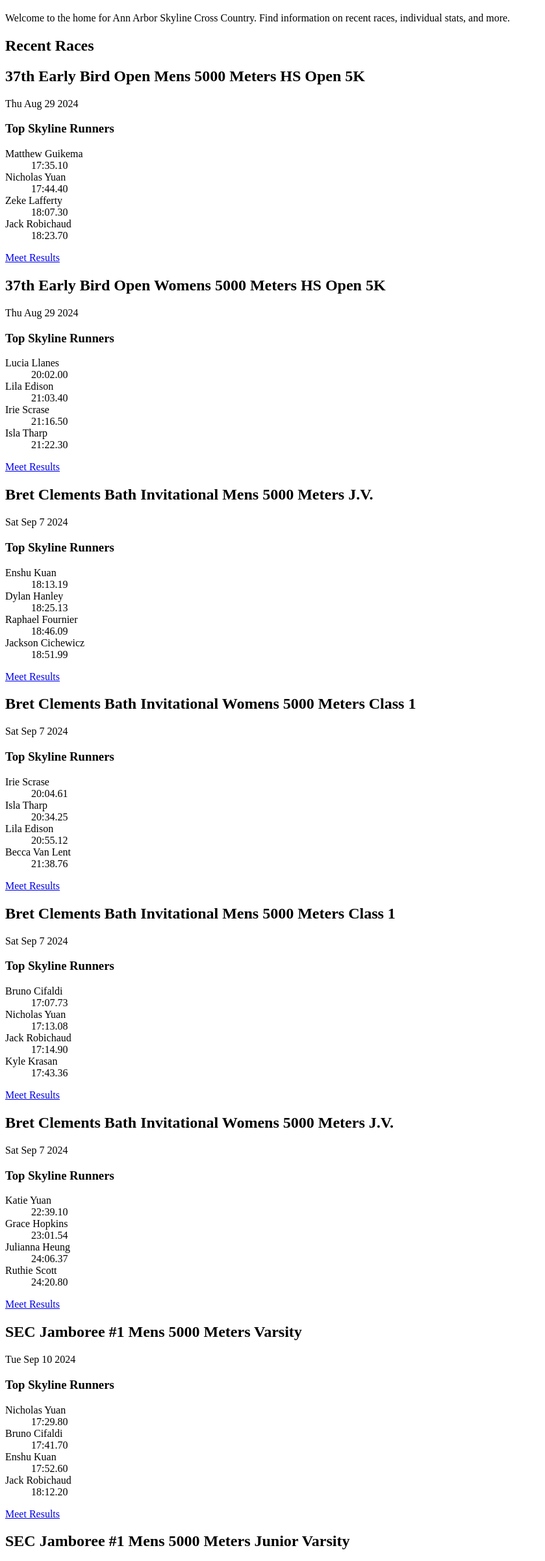
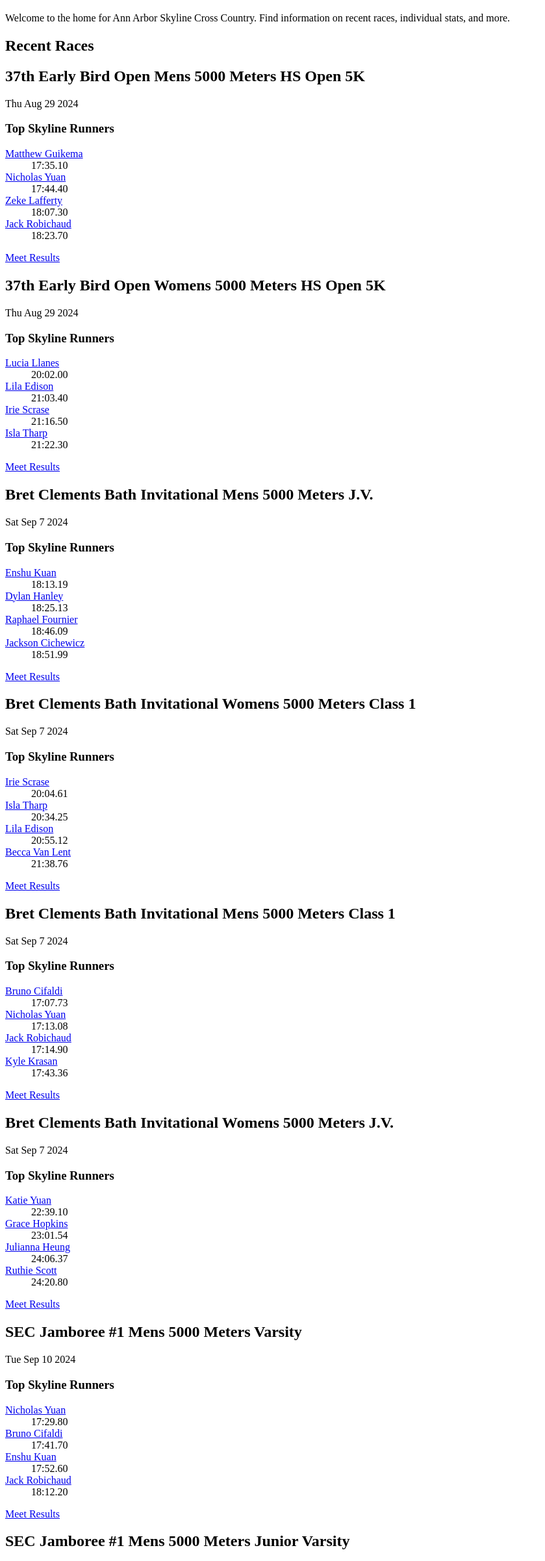
Before and after one commit to aidanvyn/XC_Template, a plain HTML site: page index.html in a window 1280 px wide. Shown: the part 373-2776 px from the top of the page at 65% size, without its empty margins (0-839 px from the left). Drawn offline with Linux system fonts and the light colour scheme.

Commit message:
home page athletes linked

```diff
--- a/index.html
+++ b/index.html
@@ -25,13 +25,13 @@
         <h3>Top Skyline Runners</h3>
         <dl>
 
-            <dt>Matthew Guikema</dt><dd>17:35.10</dd>
+            <dt><a href="../mens_team/Matthew Guikema23349678.html">Matthew Guikema</a></dt><dd>17:35.10</dd>
 
-            <dt>Nicholas Yuan</dt><dd>17:44.40</dd>
+            <dt><a href="../mens_team/Nicholas Yuan21615273.html">Nicholas Yuan</a></dt><dd>17:44.40</dd>
 
-            <dt>Zeke Lafferty</dt><dd>18:07.30</dd>
+            <dt><a href="../mens_team/Zeke Lafferty21142917.html">Zeke Lafferty</a></dt><dd>18:07.30</dd>
 
-            <dt>Jack Robichaud</dt><dd>18:23.70</dd>
+            <dt><a href="../mens_team/Jack Robichaud18820279.html">Jack Robichaud</a></dt><dd>18:23.70</dd>
 
         </dl>
 
@@ -44,13 +44,13 @@
         <h3>Top Skyline Runners</h3>
         <dl>
 
-            <dt>Lucia Llanes</dt><dd>20:02.00</dd>
+            <dt><a href="../mens_team/Lucia Llanes26328690.html">Lucia Llanes</a></dt><dd>20:02.00</dd>
 
-            <dt>Lila Edison</dt><dd>21:03.40</dd>
+            <dt><a href="../mens_team/Lila Edison23349671.html">Lila Edison</a></dt><dd>21:03.40</dd>
 
-            <dt>Irie Scrase</dt><dd>21:16.50</dd>
+            <dt><a href="../mens_team/Irie Scrase23564884.html">Irie Scrase</a></dt><dd>21:16.50</dd>
 
-            <dt>Isla Tharp</dt><dd>21:22.30</dd>
+            <dt><a href="../mens_team/Isla Tharp23349719.html">Isla Tharp</a></dt><dd>21:22.30</dd>
 
         </dl>
 
@@ -63,13 +63,13 @@
         <h3>Top Skyline Runners</h3>
         <dl>
 
-            <dt>Enshu Kuan</dt><dd>18:13.19</dd>
+            <dt><a href="../mens_team/Enshu Kuan23687884.html">Enshu Kuan</a></dt><dd>18:13.19</dd>
 
-            <dt>Dylan Hanley</dt><dd>18:25.13</dd>
+            <dt><a href="../mens_team/Dylan Hanley23349680.html">Dylan Hanley</a></dt><dd>18:25.13</dd>
 
-            <dt>Raphael Fournier</dt><dd>18:46.09</dd>
+            <dt><a href="../mens_team/Raphael Fournier23564875.html">Raphael Fournier</a></dt><dd>18:46.09</dd>
 
-            <dt>Jackson Cichewicz</dt><dd>18:51.99</dd>
+            <dt><a href="../mens_team/Jackson Cichewicz26322046.html">Jackson Cichewicz</a></dt><dd>18:51.99</dd>
 
         </dl>
 
@@ -82,13 +82,13 @@
         <h3>Top Skyline Runners</h3>
         <dl>
 
-            <dt>Irie Scrase</dt><dd>20:04.61</dd>
+            <dt><a href="../mens_team/Irie Scrase23564884.html">Irie Scrase</a></dt><dd>20:04.61</dd>
 
-            <dt>Isla Tharp</dt><dd>20:34.25</dd>
+            <dt><a href="../mens_team/Isla Tharp23349719.html">Isla Tharp</a></dt><dd>20:34.25</dd>
 
-            <dt>Lila Edison</dt><dd>20:55.12</dd>
+            <dt><a href="../mens_team/Lila Edison23349671.html">Lila Edison</a></dt><dd>20:55.12</dd>
 
-            <dt>Becca Van Lent</dt><dd>21:38.76</dd>
+            <dt><a href="../mens_team/Becca Van Lent24262808.html">Becca Van Lent</a></dt><dd>21:38.76</dd>
 
         </dl>
 
@@ -101,13 +101,13 @@
         <h3>Top Skyline Runners</h3>
         <dl>
 
-            <dt>Bruno Cifaldi</dt><dd>17:07.73</dd>
+            <dt><a href="../mens_team/Bruno Cifaldi21147176.html">Bruno Cifaldi</a></dt><dd>17:07.73</dd>
 
-            <dt>Nicholas Yuan</dt><dd>17:13.08</dd>
+            <dt><a href="../mens_team/Nicholas Yuan21615273.html">Nicholas Yuan</a></dt><dd>17:13.08</dd>
 
-            <dt>Jack Robichaud</dt><dd>17:14.90</dd>
+            <dt><a href="../mens_team/Jack Robichaud18820279.html">Jack Robichaud</a></dt><dd>17:14.90</dd>
 
-            <dt>Kyle Krasan</dt><dd>17:43.36</dd>
+            <dt><a href="../mens_team/Kyle Krasan21245954.html">Kyle Krasan</a></dt><dd>17:43.36</dd>
 
         </dl>
 
@@ -120,13 +120,13 @@
         <h3>Top Skyline Runners</h3>
         <dl>
 
-            <dt>Katie Yuan</dt><dd>22:39.10</dd>
+            <dt><a href="../mens_team/Katie Yuan23349724.html">Katie Yuan</a></dt><dd>22:39.10</dd>
 
-            <dt>Grace Hopkins</dt><dd>23:01.54</dd>
+            <dt><a href="../mens_team/Grace Hopkins21142901.html">Grace Hopkins</a></dt><dd>23:01.54</dd>
 
-            <dt>Julianna Heung</dt><dd>24:06.37</dd>
+            <dt><a href="../mens_team/Julianna Heung23687880.html">Julianna Heung</a></dt><dd>24:06.37</dd>
 
-            <dt>Ruthie Scott</dt><dd>24:20.80</dd>
+            <dt><a href="../mens_team/Ruthie Scott23349715.html">Ruthie Scott</a></dt><dd>24:20.80</dd>
 
         </dl>
 
@@ -139,13 +139,13 @@
         <h3>Top Skyline Runners</h3>
         <dl>
 
-            <dt>Nicholas Yuan</dt><dd>17:29.80</dd>
+            <dt><a href="../mens_team/Nicholas Yuan21615273.html">Nicholas Yuan</a></dt><dd>17:29.80</dd>
 
-            <dt>Bruno Cifaldi</dt><dd>17:41.70</dd>
+            <dt><a href="../mens_team/Bruno Cifaldi21147176.html">Bruno Cifaldi</a></dt><dd>17:41.70</dd>
 
-            <dt>Enshu Kuan</dt><dd>17:52.60</dd>
+            <dt><a href="../mens_team/Enshu Kuan23687884.html">Enshu Kuan</a></dt><dd>17:52.60</dd>
 
-            <dt>Jack Robichaud</dt><dd>18:12.20</dd>
+            <dt><a href="../mens_team/Jack Robichaud18820279.html">Jack Robichaud</a></dt><dd>18:12.20</dd>
 
         </dl>
 
@@ -158,13 +158,13 @@
         <h3>Top Skyline Runners</h3>
         <dl>
 
-            <dt>Santiago Valenzuela</dt><dd>18:55.70</dd>
+            <dt><a href="../mens_team/Santiago Valenzuela23821078.html">Santiago Valenzuela</a></dt><dd>18:55.70</dd>
 
-            <dt>Henry Strait</dt><dd>18:56.20</dd>
+            <dt><a href="../mens_team/Henry Strait22288700.html">Henry Strait</a></dt><dd>18:56.20</dd>
 
-            <dt>Jackson Cichewicz</dt><dd>19:11.80</dd>
+            <dt><a href="../mens_team/Jackson Cichewicz26322046.html">Jackson Cichewicz</a></dt><dd>19:11.80</dd>
 
-            <dt>Dylan Hanley</dt><dd>19:13.50</dd>
+            <dt><a href="../mens_team/Dylan Hanley23349680.html">Dylan Hanley</a></dt><dd>19:13.50</dd>
 
         </dl>
 
@@ -177,13 +177,13 @@
         <h3>Top Skyline Runners</h3>
         <dl>
 
-            <dt>Lucia Llanes</dt><dd>19:05.20</dd>
+            <dt><a href="../mens_team/Lucia Llanes26328690.html">Lucia Llanes</a></dt><dd>19:05.20</dd>
 
-            <dt>Irie Scrase</dt><dd>20:25.80</dd>
+            <dt><a href="../mens_team/Irie Scrase23564884.html">Irie Scrase</a></dt><dd>20:25.80</dd>
 
-            <dt>Mara Mocanu</dt><dd>22:31.20</dd>
+            <dt><a href="../mens_team/Mara Mocanu23687883.html">Mara Mocanu</a></dt><dd>22:31.20</dd>
 
-            <dt>Alison Kauffman</dt><dd>23:32.40</dd>
+            <dt><a href="../mens_team/Alison Kauffman23564882.html">Alison Kauffman</a></dt><dd>23:32.40</dd>
 
         </dl>
 
@@ -196,13 +196,13 @@
         <h3>Top Skyline Runners</h3>
         <dl>
 
-            <dt>Alison Kauffman</dt><dd>23:43.30</dd>
+            <dt><a href="../mens_team/Alison Kauffman23564882.html">Alison Kauffman</a></dt><dd>23:43.30</dd>
 
-            <dt>Violet Olley</dt><dd>24:37.10</dd>
+            <dt><a href="../mens_team/Violet Olley26328683.html">Violet Olley</a></dt><dd>24:37.10</dd>
 
-            <dt>Adrienne Stewart</dt><dd>24:40.60</dd>
+            <dt><a href="../mens_team/Adrienne Stewart21142907.html">Adrienne Stewart</a></dt><dd>24:40.60</dd>
 
-            <dt>Julianna Heung</dt><dd>25:21.20</dd>
+            <dt><a href="../mens_team/Julianna Heung23687880.html">Julianna Heung</a></dt><dd>25:21.20</dd>
 
         </dl>
 
@@ -215,13 +215,13 @@
         <h3>Top Skyline Runners</h3>
         <dl>
 
-            <dt>Irie Scrase</dt><dd>19:48.9</dd>
+            <dt><a href="../mens_team/Irie Scrase23564884.html">Irie Scrase</a></dt><dd>19:48.9</dd>
 
-            <dt>Lila Edison</dt><dd>21:47.4</dd>
+            <dt><a href="../mens_team/Lila Edison23349671.html">Lila Edison</a></dt><dd>21:47.4</dd>
 
-            <dt>Isla Tharp</dt><dd>21:52.3</dd>
+            <dt><a href="../mens_team/Isla Tharp23349719.html">Isla Tharp</a></dt><dd>21:52.3</dd>
 
-            <dt>Alison Kauffman</dt><dd>22:09.9</dd>
+            <dt><a href="../mens_team/Alison Kauffman23564882.html">Alison Kauffman</a></dt><dd>22:09.9</dd>
 
         </dl>
 
@@ -234,13 +234,13 @@
         <h3>Top Skyline Runners</h3>
         <dl>
 
-            <dt>Gwen Stotts-Walshe</dt><dd>23:00.7</dd>
+            <dt><a href="../mens_team/Gwen Stotts-Walshe24802677.html">Gwen Stotts-Walshe</a></dt><dd>23:00.7</dd>
 
-            <dt>Tia Cocciolone</dt><dd>23:10.6</dd>
+            <dt><a href="../mens_team/Tia Cocciolone22520342.html">Tia Cocciolone</a></dt><dd>23:10.6</dd>
 
-            <dt>Elin Tenbrink</dt><dd>23:19.4</dd>
+            <dt><a href="../mens_team/Elin Tenbrink23349718.html">Elin Tenbrink</a></dt><dd>23:19.4</dd>
 
-            <dt>Adrienne Stewart</dt><dd>23:31.1</dd>
+            <dt><a href="../mens_team/Adrienne Stewart21142907.html">Adrienne Stewart</a></dt><dd>23:31.1</dd>
 
         </dl>
 
@@ -253,13 +253,13 @@
         <h3>Top Skyline Runners</h3>
         <dl>
 
-            <dt>Oskar MacArthur</dt><dd>17:57.7</dd>
+            <dt><a href="../mens_team/Oskar MacArthur23349698.html">Oskar MacArthur</a></dt><dd>17:57.7</dd>
 
-            <dt>Martin Gehrke</dt><dd>17:58.8</dd>
+            <dt><a href="../mens_team/Martin Gehrke19203161.html">Martin Gehrke</a></dt><dd>17:58.8</dd>
 
-            <dt>Dylan Hanley</dt><dd>18:13.9</dd>
+            <dt><a href="../mens_team/Dylan Hanley23349680.html">Dylan Hanley</a></dt><dd>18:13.9</dd>
 
-            <dt>Parker Razelun</dt><dd>18:21.8</dd>
+            <dt><a href="../mens_team/Parker Razelun18820257.html">Parker Razelun</a></dt><dd>18:21.8</dd>
 
         </dl>
 
@@ -272,13 +272,13 @@
         <h3>Top Skyline Runners</h3>
         <dl>
 
-            <dt>Nicholas Yuan</dt><dd>17:31.6</dd>
+            <dt><a href="../mens_team/Nicholas Yuan21615273.html">Nicholas Yuan</a></dt><dd>17:31.6</dd>
 
-            <dt>Jack Robichaud</dt><dd>17:43.1</dd>
+            <dt><a href="../mens_team/Jack Robichaud18820279.html">Jack Robichaud</a></dt><dd>17:43.1</dd>
 
-            <dt>Enshu Kuan</dt><dd>17:44.4</dd>
+            <dt><a href="../mens_team/Enshu Kuan23687884.html">Enshu Kuan</a></dt><dd>17:44.4</dd>
 
-            <dt>Bruno Cifaldi</dt><dd>17:57.2</dd>
+            <dt><a href="../mens_team/Bruno Cifaldi21147176.html">Bruno Cifaldi</a></dt><dd>17:57.2</dd>
 
         </dl>
 
@@ -291,13 +291,13 @@
         <h3>Top Skyline Runners</h3>
         <dl>
 
-            <dt>Becca Van Lent</dt><dd>19:57.87</dd>
+            <dt><a href="../mens_team/Becca Van Lent24262808.html">Becca Van Lent</a></dt><dd>19:57.87</dd>
 
-            <dt>Isla Tharp</dt><dd>20:12.31</dd>
+            <dt><a href="../mens_team/Isla Tharp23349719.html">Isla Tharp</a></dt><dd>20:12.31</dd>
 
-            <dt>Lila Edison</dt><dd>20:46.19</dd>
+            <dt><a href="../mens_team/Lila Edison23349671.html">Lila Edison</a></dt><dd>20:46.19</dd>
 
-            <dt>Alison Kauffman</dt><dd>21:38.28</dd>
+            <dt><a href="../mens_team/Alison Kauffman23564882.html">Alison Kauffman</a></dt><dd>21:38.28</dd>
 
         </dl>
 
@@ -310,13 +310,13 @@
         <h3>Top Skyline Runners</h3>
         <dl>
 
-            <dt>Bruno Cifaldi</dt><dd>16:41.60</dd>
+            <dt><a href="../mens_team/Bruno Cifaldi21147176.html">Bruno Cifaldi</a></dt><dd>16:41.60</dd>
 
-            <dt>Kyle Krasan</dt><dd>16:55.97</dd>
+            <dt><a href="../mens_team/Kyle Krasan21245954.html">Kyle Krasan</a></dt><dd>16:55.97</dd>
 
-            <dt>Matthew Guikema</dt><dd>17:01.11</dd>
+            <dt><a href="../mens_team/Matthew Guikema23349678.html">Matthew Guikema</a></dt><dd>17:01.11</dd>
 
-            <dt>Oskar MacArthur</dt><dd>17:11.69</dd>
+            <dt><a href="../mens_team/Oskar MacArthur23349698.html">Oskar MacArthur</a></dt><dd>17:11.69</dd>
 
         </dl>
 
@@ -329,13 +329,13 @@
         <h3>Top Skyline Runners</h3>
         <dl>
 
-            <dt>Gwen Stotts-Walshe</dt><dd>22:20.60</dd>
+            <dt><a href="../mens_team/Gwen Stotts-Walshe24802677.html">Gwen Stotts-Walshe</a></dt><dd>22:20.60</dd>
 
-            <dt>Violet Olley</dt><dd>23:07.20</dd>
+            <dt><a href="../mens_team/Violet Olley26328683.html">Violet Olley</a></dt><dd>23:07.20</dd>
 
-            <dt>Adrienne Stewart</dt><dd>23:07.70</dd>
+            <dt><a href="../mens_team/Adrienne Stewart21142907.html">Adrienne Stewart</a></dt><dd>23:07.70</dd>
 
-            <dt>Pia Odell</dt><dd>24:09.90</dd>
+            <dt><a href="../mens_team/Pia Odell26328678.html">Pia Odell</a></dt><dd>24:09.90</dd>
 
         </dl>
 
@@ -348,13 +348,13 @@
         <h3>Top Skyline Runners</h3>
         <dl>
 
-            <dt>Gustaf Finn</dt><dd>18:31.00</dd>
+            <dt><a href="../mens_team/Gustaf Finn21147171.html">Gustaf Finn</a></dt><dd>18:31.00</dd>
 
-            <dt>Henry Strait</dt><dd>18:50.50</dd>
+            <dt><a href="../mens_team/Henry Strait22288700.html">Henry Strait</a></dt><dd>18:50.50</dd>
 
-            <dt>Santiago Valenzuela</dt><dd>18:50.60</dd>
+            <dt><a href="../mens_team/Santiago Valenzuela23821078.html">Santiago Valenzuela</a></dt><dd>18:50.60</dd>
 
-            <dt>Paxton Rose</dt><dd>18:59.00</dd>
+            <dt><a href="../mens_team/Paxton Rose23349712.html">Paxton Rose</a></dt><dd>18:59.00</dd>
 
         </dl>
 
@@ -367,13 +367,13 @@
         <h3>Top Skyline Runners</h3>
         <dl>
 
-            <dt>Nicholas Yuan</dt><dd>17:20.70</dd>
+            <dt><a href="../mens_team/Nicholas Yuan21615273.html">Nicholas Yuan</a></dt><dd>17:20.70</dd>
 
-            <dt>Bruno Cifaldi</dt><dd>17:32.20</dd>
+            <dt><a href="../mens_team/Bruno Cifaldi21147176.html">Bruno Cifaldi</a></dt><dd>17:32.20</dd>
 
-            <dt>Matthew Guikema</dt><dd>17:39.10</dd>
+            <dt><a href="../mens_team/Matthew Guikema23349678.html">Matthew Guikema</a></dt><dd>17:39.10</dd>
 
-            <dt>Oskar MacArthur</dt><dd>17:39.40</dd>
+            <dt><a href="../mens_team/Oskar MacArthur23349698.html">Oskar MacArthur</a></dt><dd>17:39.40</dd>
 
         </dl>
 
@@ -386,13 +386,13 @@
         <h3>Top Skyline Runners</h3>
         <dl>
 
-            <dt>Lucia Llanes</dt><dd>19:19.90</dd>
+            <dt><a href="../mens_team/Lucia Llanes26328690.html">Lucia Llanes</a></dt><dd>19:19.90</dd>
 
-            <dt>Isla Tharp</dt><dd>20:17.00</dd>
+            <dt><a href="../mens_team/Isla Tharp23349719.html">Isla Tharp</a></dt><dd>20:17.00</dd>
 
-            <dt>Becca Van Lent</dt><dd>20:17.60</dd>
+            <dt><a href="../mens_team/Becca Van Lent24262808.html">Becca Van Lent</a></dt><dd>20:17.60</dd>
 
-            <dt>Alison Kauffman</dt><dd>22:09.70</dd>
+            <dt><a href="../mens_team/Alison Kauffman23564882.html">Alison Kauffman</a></dt><dd>22:09.70</dd>
 
         </dl>
 
```
Also changed, not shown: 1 other file.
